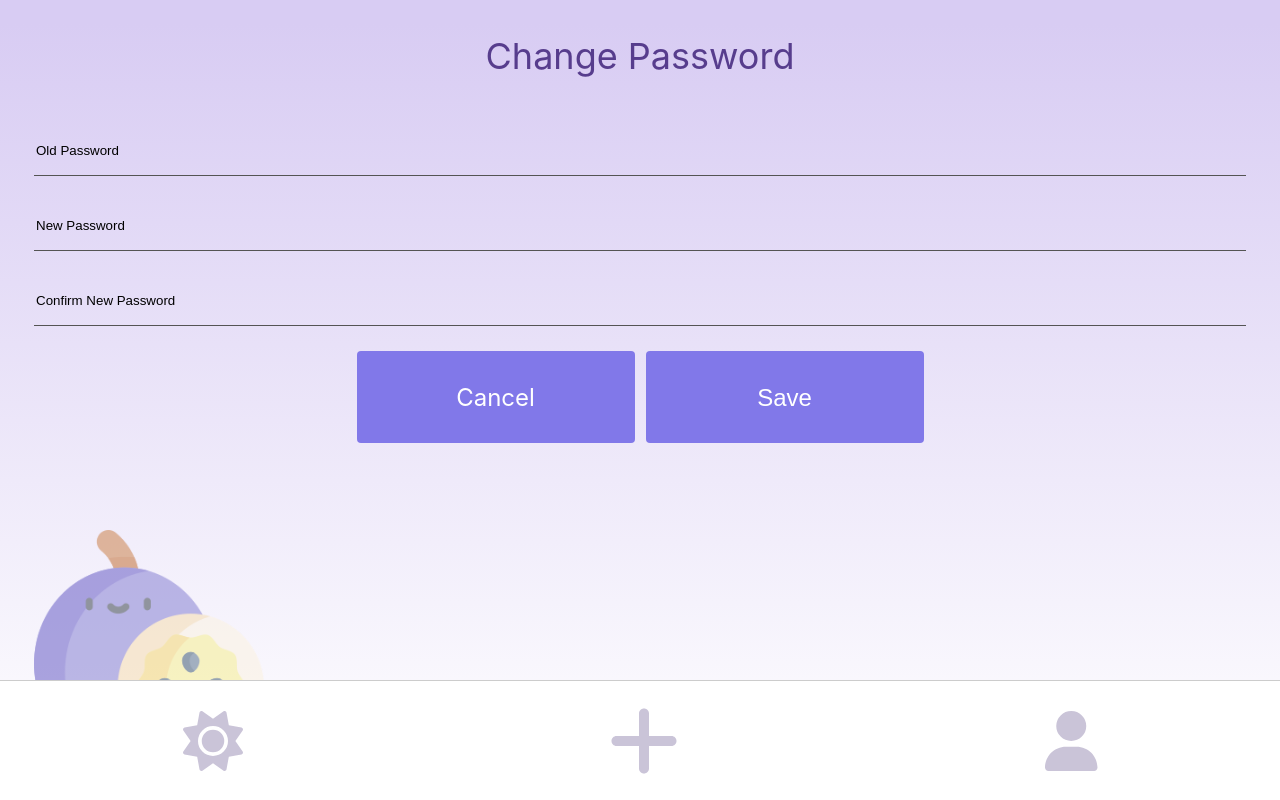
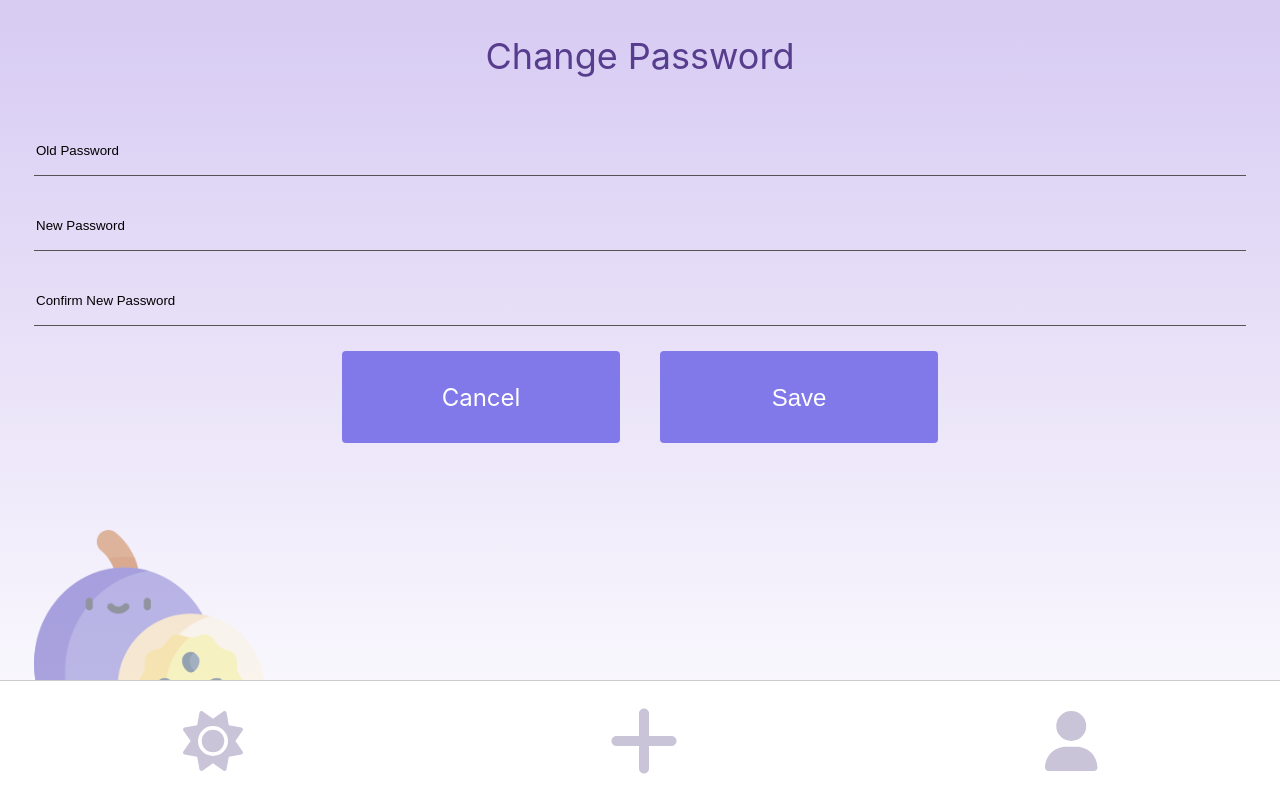
Before and after one commit to Glow-Carrots-App/glow-web, a Next.js app: page /settings/password in a window 1280 px wide. Built offline with nearby package versions, Linux system fonts and the light colour scheme; no server answers.

Commit message:
initial commit password

```diff
--- a/components/ChangePasswordForm/styles.module.css
+++ b/components/ChangePasswordForm/styles.module.css
@@ -34,6 +34,14 @@
 }
 
 @media (min-width: 768px) {
+  .passwordFields {
+  }
+
+  .passwordFields::placeholder {
+  }
+  .passwordButtonPair {
+    gap: 40px;
+  }
   .passwordButton {
     line-height: 92px;
     font-size: 24px;
```
